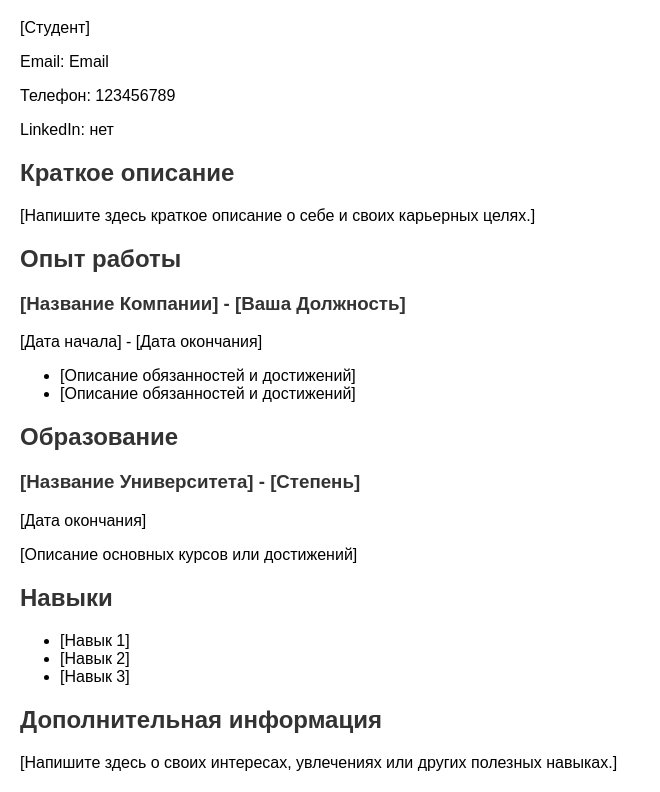
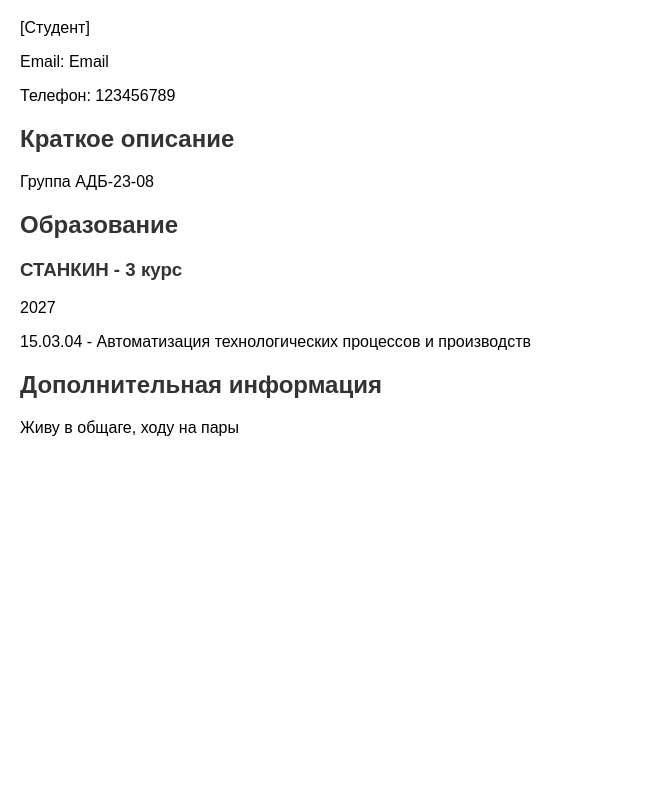
Before and after one commit to lenafil2002/lenafil2002.github.io, a plain HTML site: page index.html in a window 1280 px wide. Shown: the part 61-853 px from the top of the page, without its empty margins (0-660 px from the left). After the commit the page ends 800 px from the top, so only its background shows below. Drawn offline with Linux system fonts and the light colour scheme.

Commit message:
Update index.html

```diff
--- a/index.html
+++ b/index.html
@@ -3,7 +3,7 @@
 <head>
     <meta charset="UTF-8">
     <meta name="viewport" content="width=device-width, initial-scale=1.0">
-    <title>Резюме - [Елена]</title>
+    <title>Резюме -Елена</title>
     <style>
         body {
             font-family: Arial, sans-serif;
@@ -28,45 +28,27 @@
         <div class="contact-info">
             <p>Email: Email</p>
             <p>Телефон: 123456789</p>
-            <p>LinkedIn: нет</p>
+
         </div>
     </div>
 
     <div class="section">
         <h2>Краткое описание</h2>
-        <p>[Напишите здесь краткое описание о себе и своих карьерных целях.]</p>
+        <p>Группа АДБ-23-08</p>
     </div>
 
     <div class="section">
-        <h2>Опыт работы</h2>
-        <h3>[Название Компании] - [Ваша Должность]</h3>
-        <p>[Дата начала] - [Дата окончания]</p>
-        <ul>
-            <li>[Описание обязанностей и достижений]</li>
-            <li>[Описание обязанностей и достижений]</li>
-        </ul>
-        <!-- Повторите для каждого места работы -->
+
+        <h2>Образование</h2>
+        <h3>СТАНКИН - 3 курс</h3>
+        <p>2027</p>
+        <p>15.03.04 - Автоматизация технологических процессов и производств </p>
     </div>
 
     <div class="section">
-        <h2>Образование</h2>
-        <h3>[Название Университета] - [Степень]</h3>
-        <p>[Дата окончания]</p>
-        <p>[Описание основных курсов или достижений]</p>
-    </div>
 
-    <div class="section">
-        <h2>Навыки</h2>
-        <ul>
-            <li>[Навык 1]</li>
-            <li>[Навык 2]</li>
-            <li>[Навык 3]</li>
-        </ul>
-    </div>
-
-    <div class="section">
         <h2>Дополнительная информация</h2>
-        <p>[Напишите здесь о своих интересах, увлечениях или других полезных навыках.]</p>
+        <p>Живу в общаге, ходу на пары </p>
     </div>
 
 </body>
```
